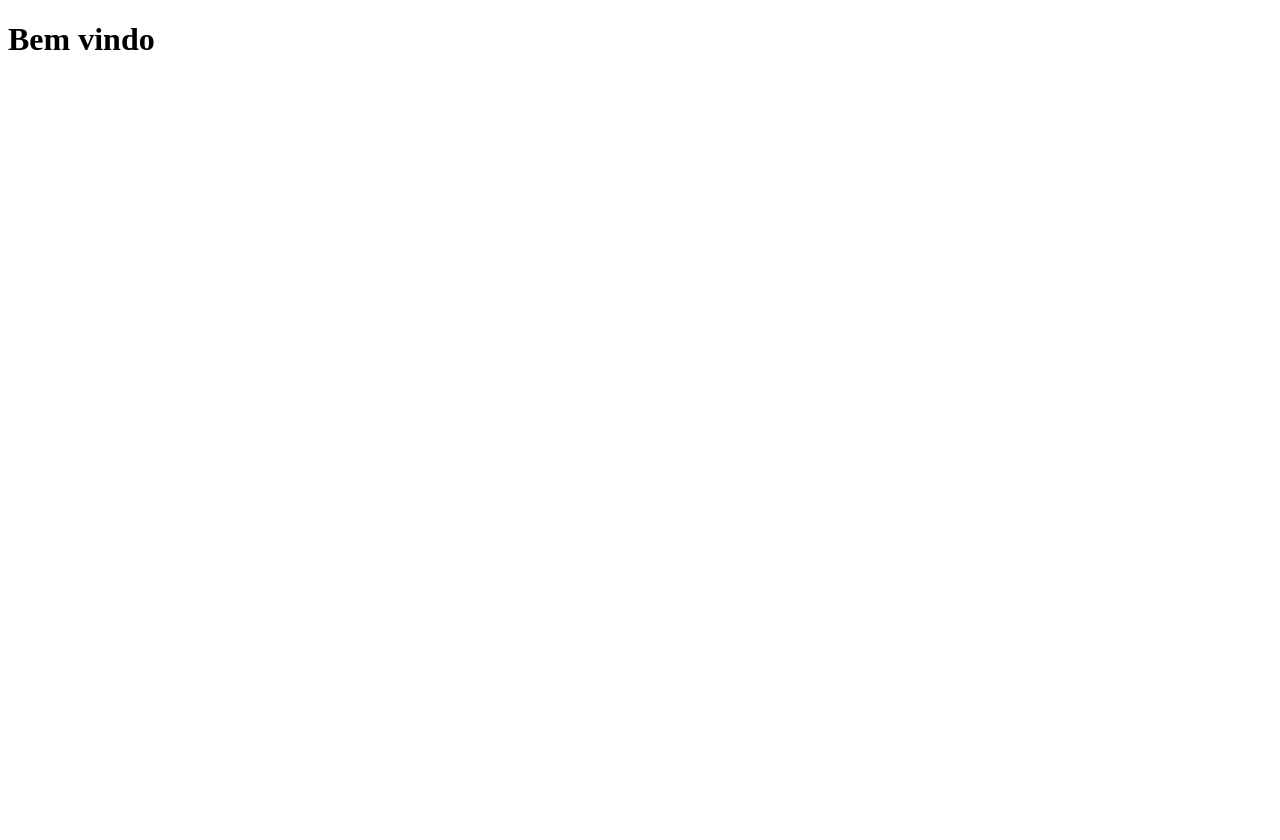
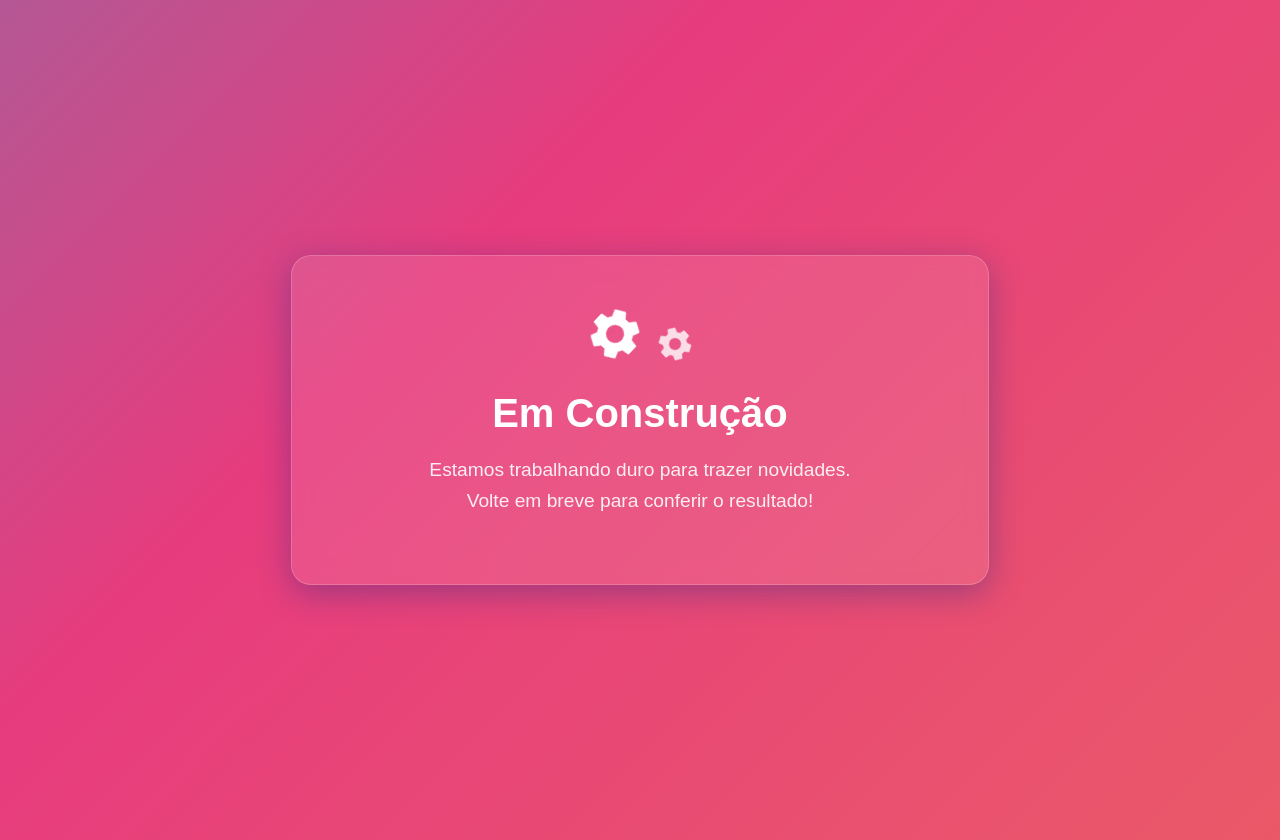
Before and after one commit to jonasSalviano/clone-tabnews, a Next.js app: page / in a window 1280 px wide. Before the commit the page ends 800 px from the top, so only its background shows below. Built offline with nearby package versions, Linux system fonts and the light colour scheme.

Commit message:
Criacao da pagina em contrucao

```diff
--- a/pages/index.js
+++ /dev/null
@@ -1,9 +0,0 @@
-function Home() {
-  return (
-    <div>
-      <h1>Bem vindo</h1>
-    </div>
-  );
-}
-
-export default Home;
--- /dev/null
+++ b/pages/index.jsx
@@ -0,0 +1,51 @@
+import Head from "next/head";
+import styles from "../styles/index.module.css";
+
+export default function Construction() {
+  return (
+    <div className={styles.container}>
+      {/* Se for Pages Router, mantenha o Head. Se for App Router, configure o metadata separadamente */}
+      <Head>
+        <title>Em Construção</title>
+        <meta name="description" content="Página em construção" />
+      </Head>
+      <style jsx global>{`
+        body {
+          margin: 0;
+          padding: 0;
+          width: 100vw;
+          height: 100vh;
+          overflow: hidden;
+        }
+      `}</style>
+      <main className={styles.card}>
+        <div className={styles.iconWrapper}>
+          {/* Ícone de Engrenagem 1 */}
+          <svg
+            className={styles.gear}
+            viewBox="0 0 24 24"
+            xmlns="http://www.w3.org/2000/svg"
+          >
+            <path d="M19.14,12.94c0.04-0.3,0.06-0.61,0.06-0.94c0-0.32-0.02-0.64-0.07-0.94l2.03-1.58c0.18-0.14,0.23-0.41,0.12-0.61 l-1.92-3.32c-0.12-0.22-0.37-0.29-0.59-0.22l-2.39,0.96c-0.5-0.38-1.03-0.7-1.62-0.94L14.4,2.81c-0.04-0.24-0.24-0.41-0.48-0.41 h-3.84c-0.24,0-0.43,0.17-0.47,0.41L9.25,5.35C8.66,5.59,8.12,5.92,7.63,6.29L5.24,5.33c-0.22-0.08-0.47,0-0.59,0.22L2.74,8.87 C2.62,9.08,2.66,9.34,2.86,9.48l2.03,1.58C4.84,11.36,4.8,11.69,4.8,12s0.02,0.64,0.07,0.94l-2.03,1.58 c-0.18,0.14-0.23,0.41-0.12,0.61l1.92,3.32c0.12,0.22,0.37,0.29,0.59,0.22l2.39-0.96c0.5,0.38,1.03,0.7,1.62,0.94l0.36,2.54 c0.05,0.24,0.24,0.41,0.48,0.41h3.84c0.24,0,0.44-0.17,0.47-0.41l0.36-2.54c0.59-0.24,1.13-0.56,1.62-0.94l2.39,0.96 c0.22,0.08,0.47,0,0.59-0.22l1.92-3.32c0.12-0.22,0.07-0.47-0.12-0.61L19.14,12.94z M12,15.6c-1.98,0-3.6-1.62-3.6-3.6 s1.62-3.6,3.6-3.6s3.6,1.62,3.6,3.6S13.98,15.6,12,15.6z" />
+          </svg>
+
+          {/* Ícone de Engrenagem 2 (Menor e inverte a rotação) */}
+          <svg
+            className={styles.gearReverse}
+            viewBox="0 0 24 24"
+            xmlns="http://www.w3.org/2000/svg"
+          >
+            <path d="M19.14,12.94c0.04-0.3,0.06-0.61,0.06-0.94c0-0.32-0.02-0.64-0.07-0.94l2.03-1.58c0.18-0.14,0.23-0.41,0.12-0.61 l-1.92-3.32c-0.12-0.22-0.37-0.29-0.59-0.22l-2.39,0.96c-0.5-0.38-1.03-0.7-1.62-0.94L14.4,2.81c-0.04-0.24-0.24-0.41-0.48-0.41 h-3.84c-0.24,0-0.43,0.17-0.47,0.41L9.25,5.35C8.66,5.59,8.12,5.92,7.63,6.29L5.24,5.33c-0.22-0.08-0.47,0-0.59,0.22L2.74,8.87 C2.62,9.08,2.66,9.34,2.86,9.48l2.03,1.58C4.84,11.36,4.8,11.69,4.8,12s0.02,0.64,0.07,0.94l-2.03,1.58 c-0.18,0.14-0.23,0.41-0.12,0.61l1.92,3.32c0.12,0.22,0.37,0.29,0.59,0.22l2.39-0.96c0.5,0.38,1.03,0.7,1.62,0.94l0.36,2.54 c0.05,0.24,0.24,0.41,0.48,0.41h3.84c0.24,0,0.44-0.17,0.47-0.41l0.36-2.54c0.59-0.24,1.13-0.56,1.62-0.94l2.39,0.96 c0.22,0.08,0.47,0,0.59-0.22l1.92-3.32c0.12-0.22,0.07-0.47-0.12-0.61L19.14,12.94z M12,15.6c-1.98,0-3.6-1.62-3.6-3.6 s1.62-3.6,3.6-3.6s3.6,1.62,3.6,3.6S13.98,15.6,12,15.6z" />
+          </svg>
+        </div>
+
+        <h1 className={styles.title}>Em Construção</h1>
+        <p className={styles.description}>
+          Estamos trabalhando duro para trazer novidades.
+          <br />
+          Volte em breve para conferir o resultado!
+        </p>
+      </main>
+    </div>
+  );
+}
--- /dev/null
+++ b/styles/index.module.css
@@ -0,0 +1,85 @@
+.container {
+  min-height: 100vh;
+  display: flex;
+  flex-direction: column;
+  align-items: center;
+  justify-content: center;
+  background: linear-gradient(-45deg, #ee7752, #e73c7e, #23a6d5, #23d5ab);
+  background-size: 400% 400%;
+  animation: gradientBG 15s ease infinite;
+  font-family: sans-serif;
+  color: white;
+  text-align: center;
+  padding: 20px;
+}
+
+.card {
+  background: rgba(255, 255, 255, 0.1);
+  backdrop-filter: blur(10px);
+  padding: 3rem;
+  border-radius: 20px;
+  box-shadow: 0 8px 32px 0 rgba(31, 38, 135, 0.37);
+  border: 1px solid rgba(255, 255, 255, 0.18);
+  max-width: 600px;
+  width: 100%;
+}
+
+.iconWrapper {
+  display: flex;
+  justify-content: center;
+  gap: 10px;
+  margin-bottom: 20px;
+}
+
+.gear {
+  width: 60px;
+  height: 60px;
+  fill: #fff;
+  animation: spin 4s linear infinite;
+}
+
+.gearReverse {
+  width: 40px;
+  height: 40px;
+  fill: #fff;
+  opacity: 0.8;
+  animation: spinReverse 4s linear infinite;
+  align-self: flex-end;
+}
+
+.title {
+  font-size: 2.5rem;
+  margin-bottom: 1rem;
+  font-weight: 700;
+}
+
+.description {
+  font-size: 1.2rem;
+  line-height: 1.6;
+  opacity: 0.9;
+}
+
+/* Animações */
+@keyframes gradientBG {
+  0% {
+    background-position: 0% 50%;
+  }
+  50% {
+    background-position: 100% 50%;
+  }
+  100% {
+    background-position: 0% 50%;
+  }
+}
+
+@keyframes spin {
+  100% {
+    transform: rotate(360deg);
+  }
+}
+
+@keyframes spinReverse {
+  100% {
+    transform: rotate(-360deg);
+  }
+}
```
